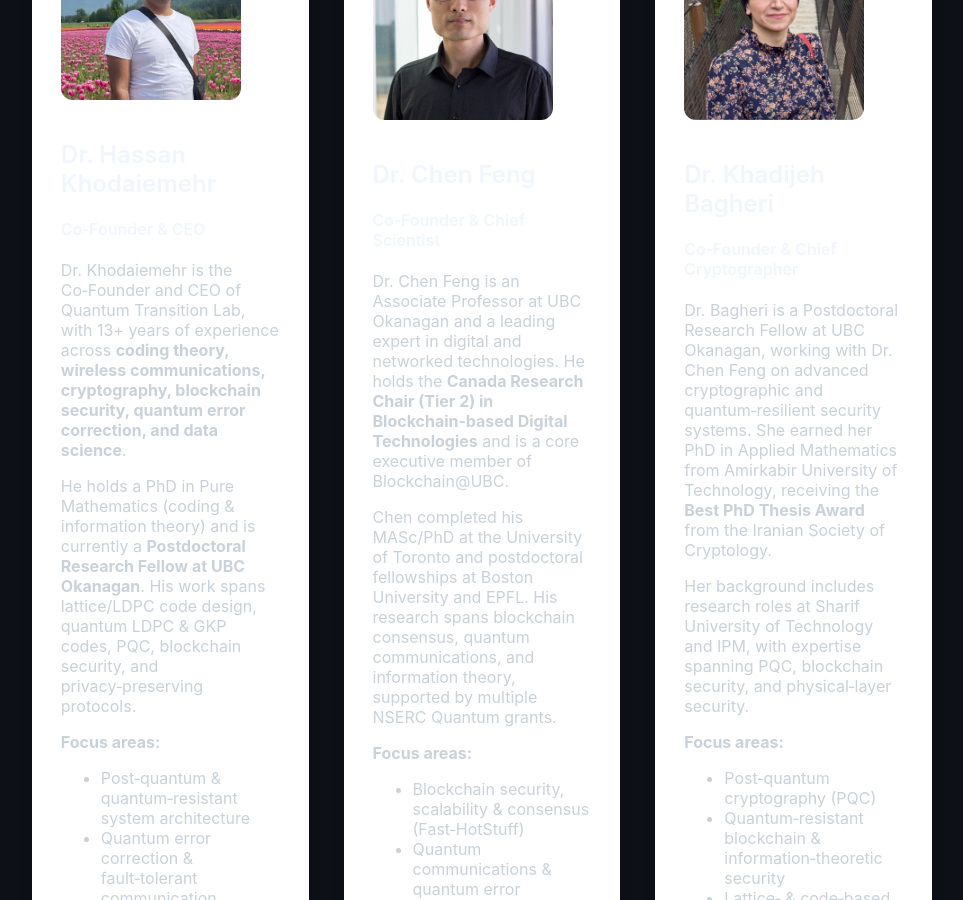
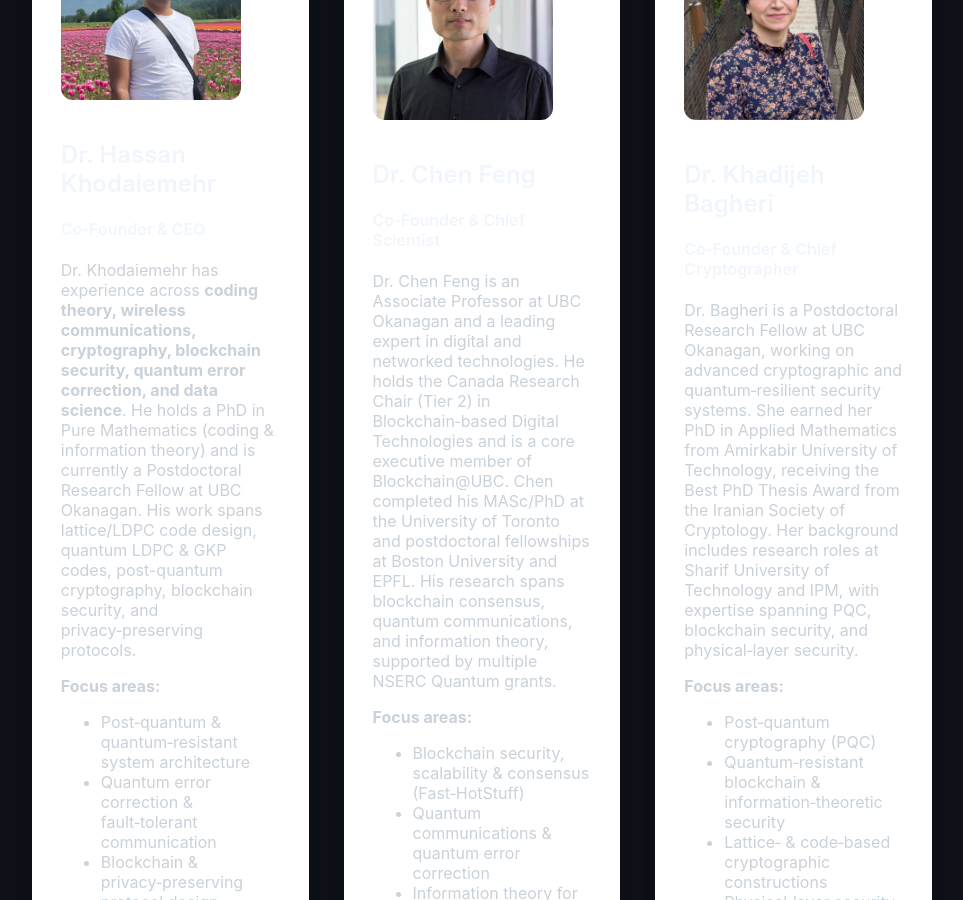
Before and after one commit to hassankhodaiemehr/qtransitionlabs, a Jekyll site: the page built from team.md, in a window 1280 px wide and 900 px high, scrolled down 251 px. Shown: the whole window, without its empty margins (158-1121 px from the left). Built offline with Jekyll 4.4.1, drawn with Linux system fonts in a browser that asks for light colours.

Commit message:
Refactor team member descriptions for clarity
Updated Dr. Khodaiemehr's and Dr. Feng's descriptions for clarity and conciseness. Removed redundant paragraphs and improved readability.

```diff
--- a/team.md
+++ b/team.md
@@ -54,14 +54,11 @@ title: Our Team
   <h4>Co‑Founder & CEO</h4>
 
   <p>
-  Dr. Khodaiemehr is the Co‑Founder and CEO of Quantum Transition Lab, with 13+ years of experience across
+  Dr. Khodaiemehr has experience across
   <strong>coding theory, wireless communications, cryptography, blockchain security, quantum error correction, and data science</strong>.
-  </p>
-
-  <p>
   He holds a PhD in Pure Mathematics (coding & information theory) and is currently a
-  <strong>Postdoctoral Research Fellow at UBC Okanagan</strong>. His work spans lattice/LDPC code design,
-  quantum LDPC & GKP codes, PQC, blockchain security, and privacy‑preserving protocols.
+  Postdoctoral Research Fellow at UBC Okanagan. His work spans lattice/LDPC code design,
+  quantum LDPC & GKP codes, post-quantum cryptography, blockchain security, and privacy‑preserving protocols.
   </p>
 
   <p><strong>Focus areas:</strong></p>
@@ -82,10 +79,7 @@ title: Our Team
 
   <p>
   Dr. Chen Feng is an Associate Professor at UBC Okanagan and a leading expert in digital and networked technologies.
-  He holds the <strong>Canada Research Chair (Tier 2) in Blockchain‑based Digital Technologies</strong> and is a core executive member of Blockchain@UBC.
-  </p>
-
-  <p>
+  He holds the Canada Research Chair (Tier 2) in Blockchain‑based Digital Technologies and is a core executive member of Blockchain@UBC.
   Chen completed his MASc/PhD at the University of Toronto and postdoctoral fellowships at Boston University and EPFL.
   His research spans blockchain consensus, quantum communications, and information theory, supported by multiple NSERC Quantum grants.
   </p>
@@ -105,12 +99,9 @@ title: Our Team
   <h4>Co‑Founder & Chief Cryptographer</h4>
 
   <p>
-  Dr. Bagheri is a Postdoctoral Research Fellow at UBC Okanagan, working with Dr. Chen Feng on advanced cryptographic and quantum‑resilient security systems.
+  Dr. Bagheri is a Postdoctoral Research Fellow at UBC Okanagan, working  on advanced cryptographic and quantum‑resilient security systems.
   She earned her PhD in Applied Mathematics from Amirkabir University of Technology, receiving the
-  <strong>Best PhD Thesis Award</strong> from the Iranian Society of Cryptology.
-  </p>
-
-  <p>
+ Best PhD Thesis Award from the Iranian Society of Cryptology.
   Her background includes research roles at Sharif University of Technology and IPM, with expertise spanning PQC, blockchain security, and physical‑layer security.
   </p>
 
```
